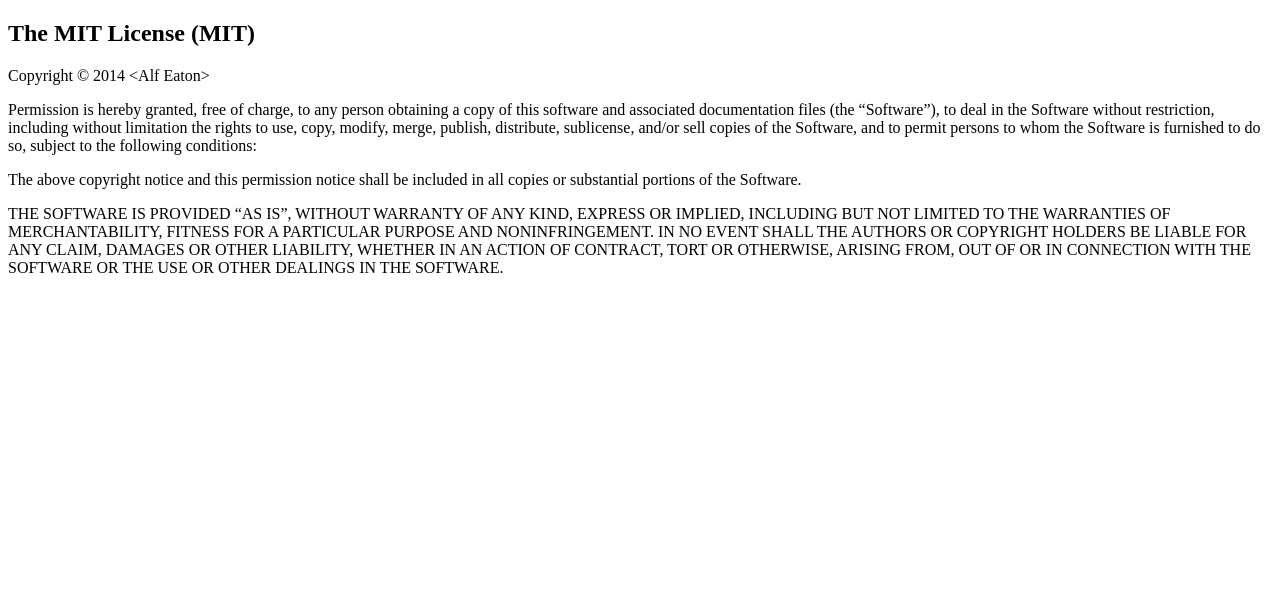
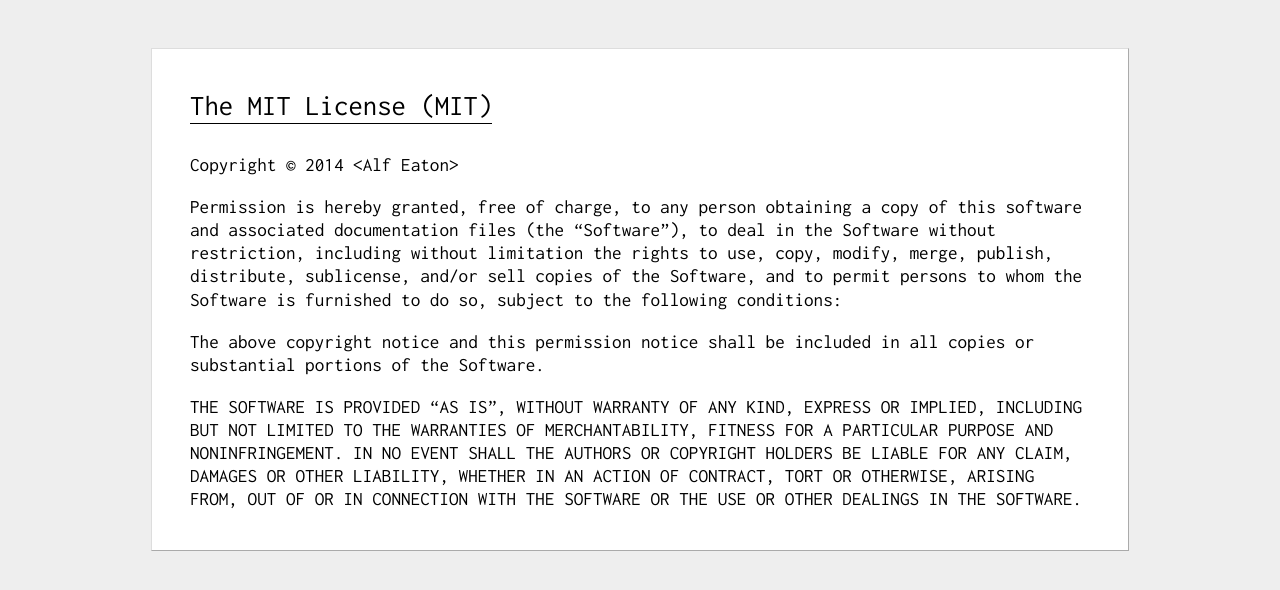
Before and after one commit to hubgit/mit-license, a plain HTML site: page index.html in a window 1280 px wide. Drawn offline with Linux system fonts and the light colour scheme; the site is published under a folder, as on GitHub Pages, so addresses that start at the root find nothing.

Commit message:
Update index.html

```diff
--- a/index.html
+++ b/index.html
@@ -4,7 +4,7 @@
 <title>MIT License</title>
 <meta charset="utf-8">
 <meta name="viewport" content="width=device-width, initial-scale=1.0">
-<link rel="stylesheet" href="/theme.css">
+<link rel="stylesheet" href="theme.css">
 </head>
 <body>
 <article>
```
